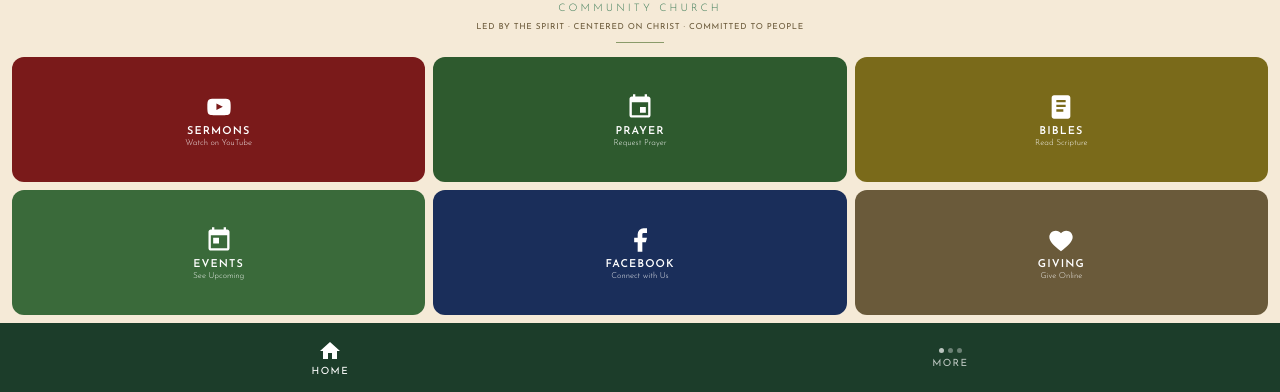
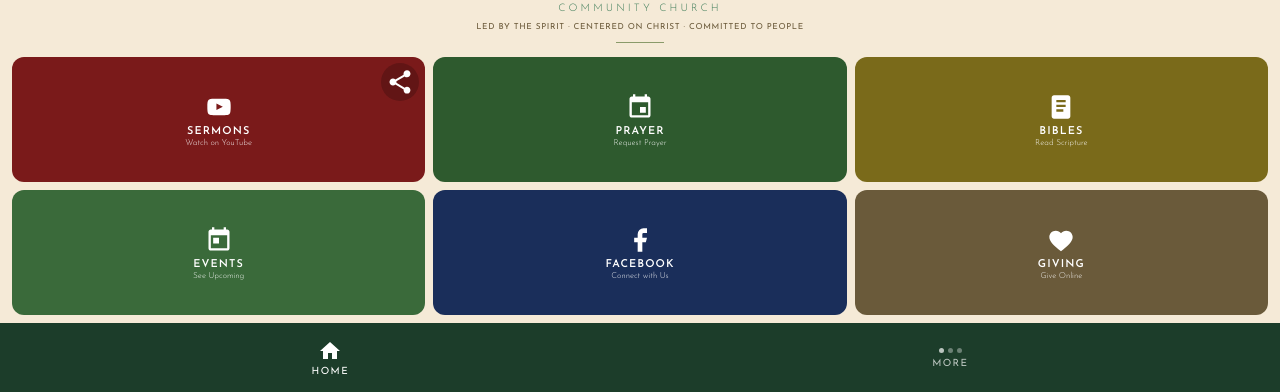
Before and after one commit to GraceCommunity-Faith/GraceCommunity, a website: page mobile/index.html in a window 1280 px wide. Shown: the part 408-800 px from the top of the page. Drawn offline with Linux system fonts and the light colour scheme.

Commit message:
share button

```diff
--- a/mobile/index.html
+++ b/mobile/index.html
@@ -342,10 +342,13 @@
         <div class="rule"></div>
       </div>
       <div class="grid">
-        <button class="btn c-red" onclick="window.open('https://www.youtube.com/@GraceCommunity911','_blank')">
+        <button class="btn c-red" style="position:relative;" onclick="window.open('https://www.youtube.com/@GraceCommunity911','_blank')">
           <svg viewBox="0 0 24 24"><path d="M21.8 8s-.2-1.4-.8-2c-.8-.8-1.6-.8-2-.9C16.6 5 12 5 12 5s-4.6 0-7 .1c-.4.1-1.2.1-2 .9-.6.6-.8 2-.8 2S2 9.6 2 11.2v1.5c0 1.6.2 3.2.2 3.2s.2 1.4.8 2c.8.8 1.8.8 2.3.9C6.8 19 12 19 12 19s4.6 0 7-.2c.4-.1 1.2-.1 2-.9.6-.6.8-2 .8-2s.2-1.6.2-3.2v-1.5C22 9.6 21.8 8 21.8 8zM9.8 14.5V9l5.5 2.8-5.5 2.7z"/></svg>
           <span class="btn-label">Sermons</span>
           <span class="btn-sub">Watch on YouTube</span>
+          <span onclick="event.stopPropagation(); shareSermons();" style="position:absolute; top:6px; right:6px; padding:5px; background:rgba(0,0,0,0.2); border-radius:50%; display:flex;">
+            <svg viewBox="0 0 24 24" width="14" height="14" fill="white"><path d="M18 16.08c-.76 0-1.44.3-1.96.77L8.91 12.7c.05-.23.09-.46.09-.7s-.04-.47-.09-.7l7.05-4.11c.54.5 1.25.81 2.04.81 1.66 0 3-1.34 3-3s-1.34-3-3-3-3 1.34-3 3c0 .24.04.47.09.7L8.04 9.81C7.5 9.31 6.79 9 6 9c-1.66 0-3 1.34-3 3s1.34 3 3 3c.79 0 1.5-.31 2.04-.81l7.12 4.16c-.05.21-.08.43-.08.65 0 1.61 1.31 2.91 2.92 2.91 1.61 0 2.92-1.3 2.92-2.91s-1.31-2.92-2.92-2.92z"/></svg>
+          </span>
         </button>
         <button class="btn c-green" onclick="showPanel('prayer')">
           <svg viewBox="0 0 24 24"><path d="M17 12h-5v5h5v-5zM16 1v2H8V1H6v2H5C3.9 3 3 3.9 3 5v14c0 1.1.9 2 2 2h14c1.1 0 2-.9 2-2V5c0-1.1-.9-2-2-2h-1V1h-2zm3 18H5V8h14v11z"/></svg>
@@ -573,6 +576,22 @@
     }
   }
 
+  async function shareSermons() {
+    const shareData = {
+      title: 'Grace Community Church Sermons',
+      text: 'Watch sermons from Grace Community Church on YouTube!',
+      url: 'https://www.youtube.com/@GraceCommunity911',
+      dialogTitle: 'Share Sermons'
+    };
+    if (window.Capacitor && window.Capacitor.Plugins && window.Capacitor.Plugins.Share) {
+      try { await window.Capacitor.Plugins.Share.share(shareData); } catch (e) {}
+    } else if (navigator.share) {
+      try { await navigator.share(shareData); } catch (e) {}
+    } else {
+      window.open(shareData.url, '_blank');
+    }
+  }
+
   function showBible(url) {
     const titles = {
       'KJV': 'King James Version',
--- a/package.json
+++ b/package.json
@@ -13,6 +13,7 @@
     "@capacitor/android": "^8.4.0",
     "@capacitor/cli": "^7.6.6",
     "@capacitor/core": "^8.4.0",
-    "@capacitor/ios": "^8.4.0"
+    "@capacitor/ios": "^8.4.0",
+    "@capacitor/share": "^8.0.1"
   }
 }
```
Also changed, not shown: 6 other files.
